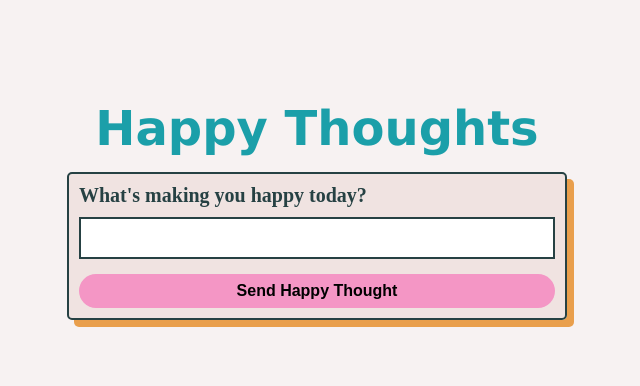
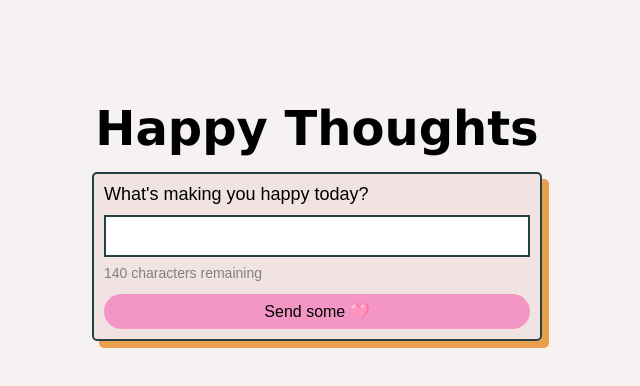
Before and after one commit to violacathrine/js-project-happy-thoughts, a React (Vite) app: page / in a window 1280 px wide. Shown: the top 386 px of the page, without its empty margins (323-963 px from the left). Built offline with nearby package versions, Linux system fonts and the light colour scheme.

Commit message:
clean, styling etc

```diff
--- a/src/GlobalStyles.jsx
+++ b/src/GlobalStyles.jsx
@@ -9,6 +9,7 @@ export const GlobalStyles = createGlobalStyle`
 
 body {
   background-color:rgba(224, 203, 200, 0.23);
+  font-family: arial;
 }
 
   h1 {
@@ -17,14 +18,14 @@ body {
     font-family: verdana;
     margin: 100px 0 16px;
     font-size: 48px;
-    color:rgb(27, 159, 169);
+    color:
   }
 
   p {
-    font-family: Hind;
-    font-weight: 400;
+    font-family: arial;
     line-height: 1.6;
     margin: 0 0 16px;
+    font-size: 16px;
   }
 
 `;
--- a/src/components/Form.jsx
+++ b/src/components/Form.jsx
@@ -1,60 +1,44 @@
 import { useState } from "react";
-import styled from "styled-components";
 import { MessageCard } from "./MessageCard";
-
-const FormWrapper = styled.section`
-  max-width: 500px;
-  margin: 0 auto;
-`;
-
-const StyledForm = styled.form`
-  display: flex;
-  justify-content: flex-start;
-  flex-direction: column;
-  background-color: rgba(237, 220, 217, 0.65);
-  height: auto;
-  width: auto;
-  border: 2px solid #264143;
-  box-shadow: 7px 7px 0px #e99f4c;
-  border-radius: 5px;
-`;
-
-const StyledLabel = styled.label`
-  color: #264143;
-  font-weight: 900;
-  font-size: 20px;
-  margin: 10px 10px 0px;
-`;
-
-const StyledTextarea = styled.textarea`
-  outline: none;
-  width: 100%;
-  border: 2px solid #264143;
-  margin-top: 10px;
-  font-size: 15px;
-  resize: none;
-`;
-
-const StyledButton = styled.button`
-  padding: 8px;
-  margin: 10px;
-  font-size: 16px;
-  background: rgb(244, 150, 197);
-  font-weight: 600;
-  border: none;
-  border-radius: 50px;
-`;
+import {
+  FormWrapper,
+  StyledForm,
+  StyledLabel,
+  StyledTextarea,
+  StyledInfoCharacterText,
+  StyledButton,
+  StyledErrorMessage,
+} from "./Form.styles";
 
 export const Form = () => {
   const [message, setMessage] = useState("");
   const [messages, setMessages] = useState([]);
 
+  const maxLength = 140;
+  const isTooLong = message.length > maxLength;
+
+  const [error, setError] = useState("");
+
   const handleSubmit = (event) => {
     event.preventDefault();
 
+    if (message.length < 5) {
+      setError("Your message is too short.");
+      return;
+    }
+    if (message.length > maxLength) {
+      setError("Your message is too long.");
+      return;
+    }
+
+    setError("");
+
+    const capitalizedMessage =
+      message.charAt(0).toUpperCase() + message.slice(1);
+
     const newMessage = {
       id: Date.now(),
-      text: message,
+      text: capitalizedMessage,
       createdAt: new Date(),
     };
 
@@ -79,7 +63,11 @@ export const Form = () => {
               }}
             />
           </StyledLabel>
-          <StyledButton type="submit">Send Happy Thought</StyledButton>
+          <StyledInfoCharacterText exceedsLimit={isTooLong}>
+            {maxLength - message.length} characters remaining
+          </StyledInfoCharacterText>
+          {error && <StyledErrorMessage>{error}</StyledErrorMessage>}
+          <StyledButton type="submit">Send some 🩷</StyledButton>
         </StyledForm>
       </FormWrapper>
 
--- /dev/null
+++ b/src/components/Form.styles.js
@@ -0,0 +1,61 @@
+import styled from "styled-components";
+
+export const FormWrapper = styled.section`
+  max-width: 450px;
+  margin: 0 auto;
+`;
+
+export const StyledForm = styled.form`
+  display: flex;
+  justify-content: flex-start;
+  flex-direction: column;
+  background-color: rgba(237, 220, 217, 0.65);
+  height: auto;
+  width: auto;
+  border: 2px solid #264143;
+  box-shadow: 7px 7px 0px #e99f4c;
+  border-radius: 5px;
+`;
+
+export const StyledLabel = styled.label`
+  color: rgb(0, 0, 0);
+  font-size: 18px;
+  margin: 10px 10px 0px;
+`;
+
+export const StyledTextarea = styled.textarea`
+  outline: none;
+  width: 100%;
+  border: 2px solid #264143;
+  margin-top: 10px;
+  font-size: 15px;
+  resize: none;
+`;
+
+export const StyledInfoCharacterText = styled.p`
+  font-size: 14px;
+  margin: 0px 10px 0px;
+  color: ${(props) => (props.exceedsLimit ? "red" : "gray")};
+`;
+
+export const StyledButton = styled.button`
+  padding: 8px;
+  margin: 10px;
+  font-size: 16px;
+  background: rgb(244, 150, 197);
+  font-weight: 500;
+  border-radius: 50px;
+  cursor: pointer;
+  border: none;
+
+  &:hover {
+    background: rgb(230, 130, 180);
+  }
+`;
+
+export const StyledErrorMessage = styled.p`
+  color: red;
+  margin: 10px;
+  font-size: 14px;
+  font-weight: 500;
+`;
--- a/src/components/MessageCard.jsx
+++ b/src/components/MessageCard.jsx
@@ -1,7 +1,7 @@
 import styled from "styled-components";
 
 const CardWrapper = styled.section`
-  max-width: 500px;
+  max-width: 450px;
   margin: 0 auto;
 `;
 
@@ -21,13 +21,13 @@ const Card = styled.div`
 `;
 
 const MessageText = styled.p`
-  font-size: 18px;
   align-self: start;
+  font-weight: 500;
   margin: 10px;
 `;
 
 const Timestamp = styled.small`
-  font-size: 16px;
+  font-size: 14px;
   font-family: arial;
   color: gray;
   align-self: flex-end;
```
